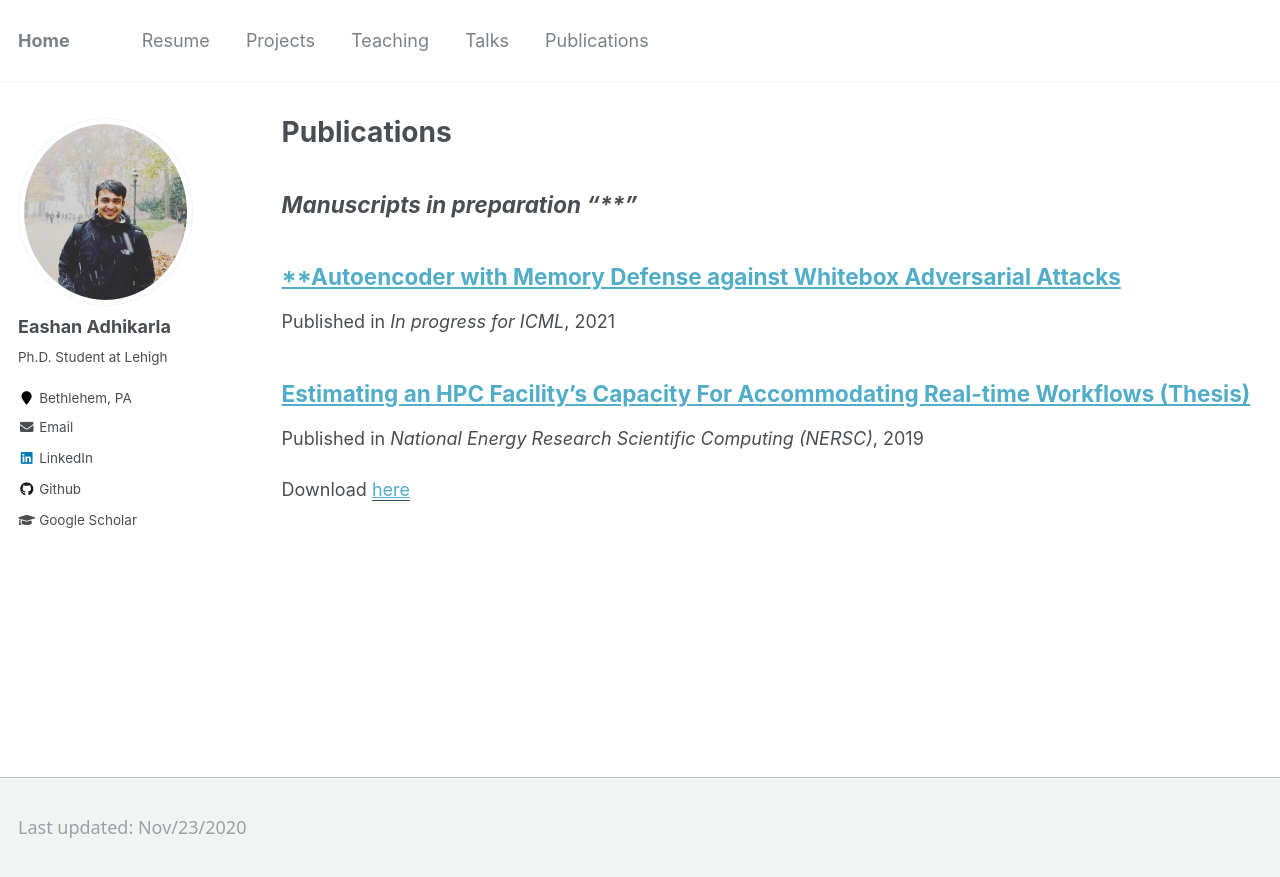
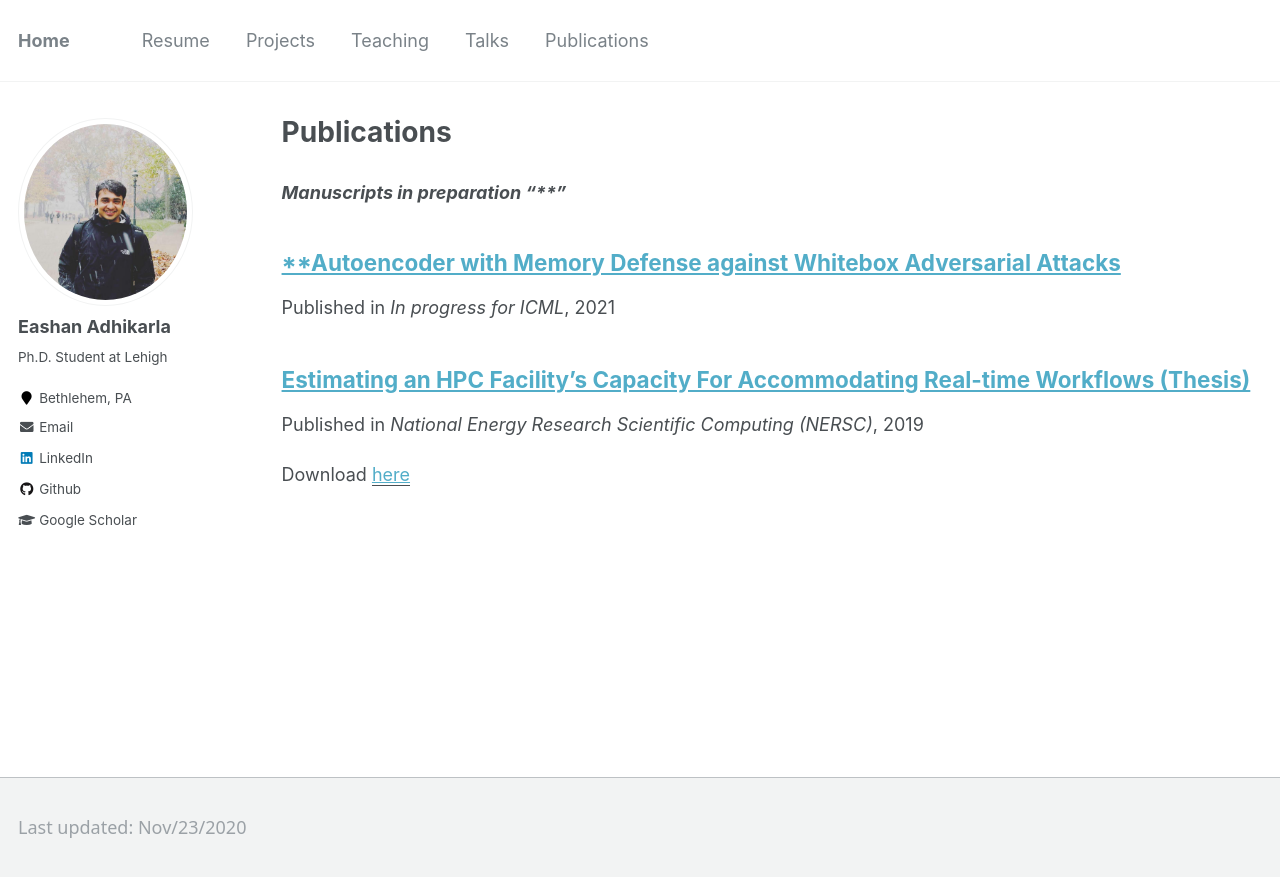
Before and after one commit to eashanadhikarla/eashanadhikarla.github.io, a Jekyll site: the page built from _pages/publications.md, in a window 1280 px wide. Shown: the top 877 px of the page. Built offline with Jekyll 4.4.1, drawn with Linux system fonts in a browser that asks for light colours.

Commit message:
pubs updated

```diff
--- a/_pages/publications.md
+++ b/_pages/publications.md
@@ -6,7 +6,7 @@ author_profile: true
 ---
 
 <!-- You can also find my articles on [my Google Scholar profile](https://scholar.google.co.uk/citations?user=NG6WOPQAAAAJ&hl=en). -->
-## _Manuscripts in preparation “**”_
+### _Manuscripts in preparation “**”_
 
 {% include base_path %}
 
```
